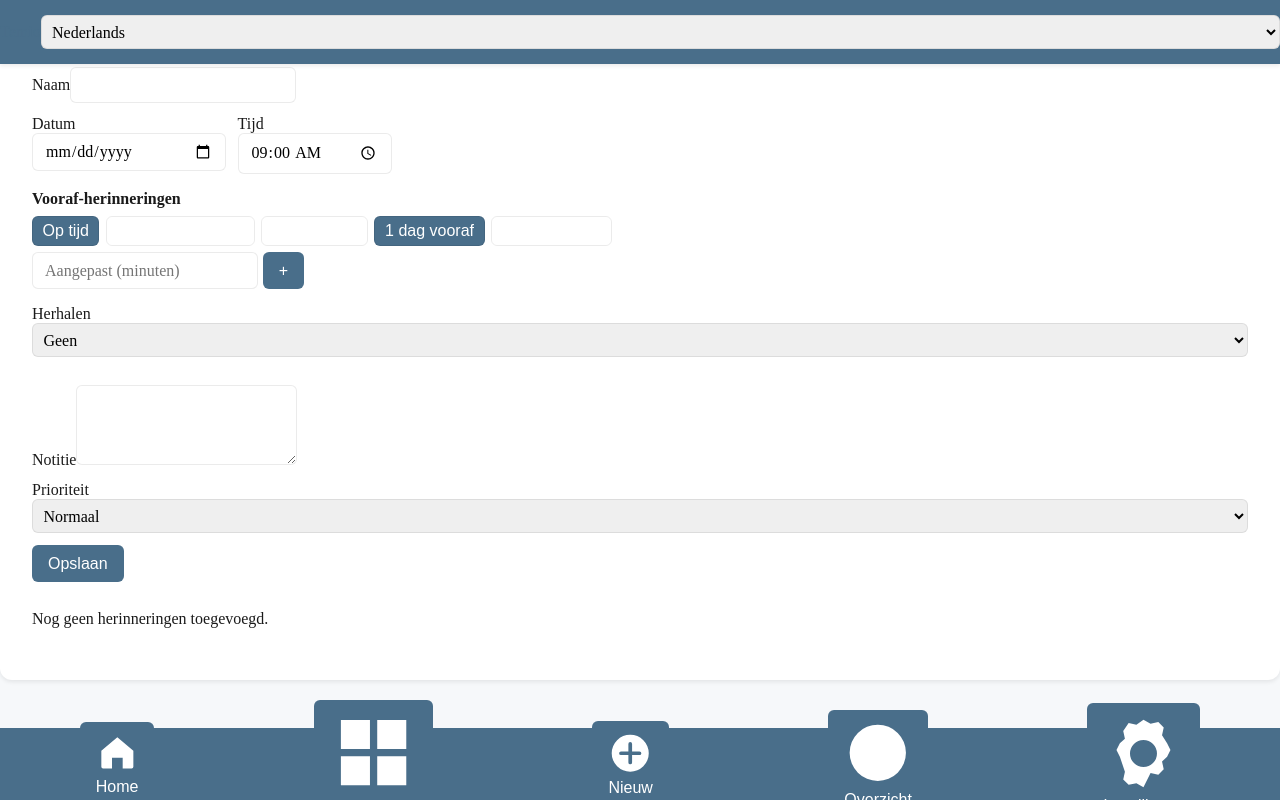
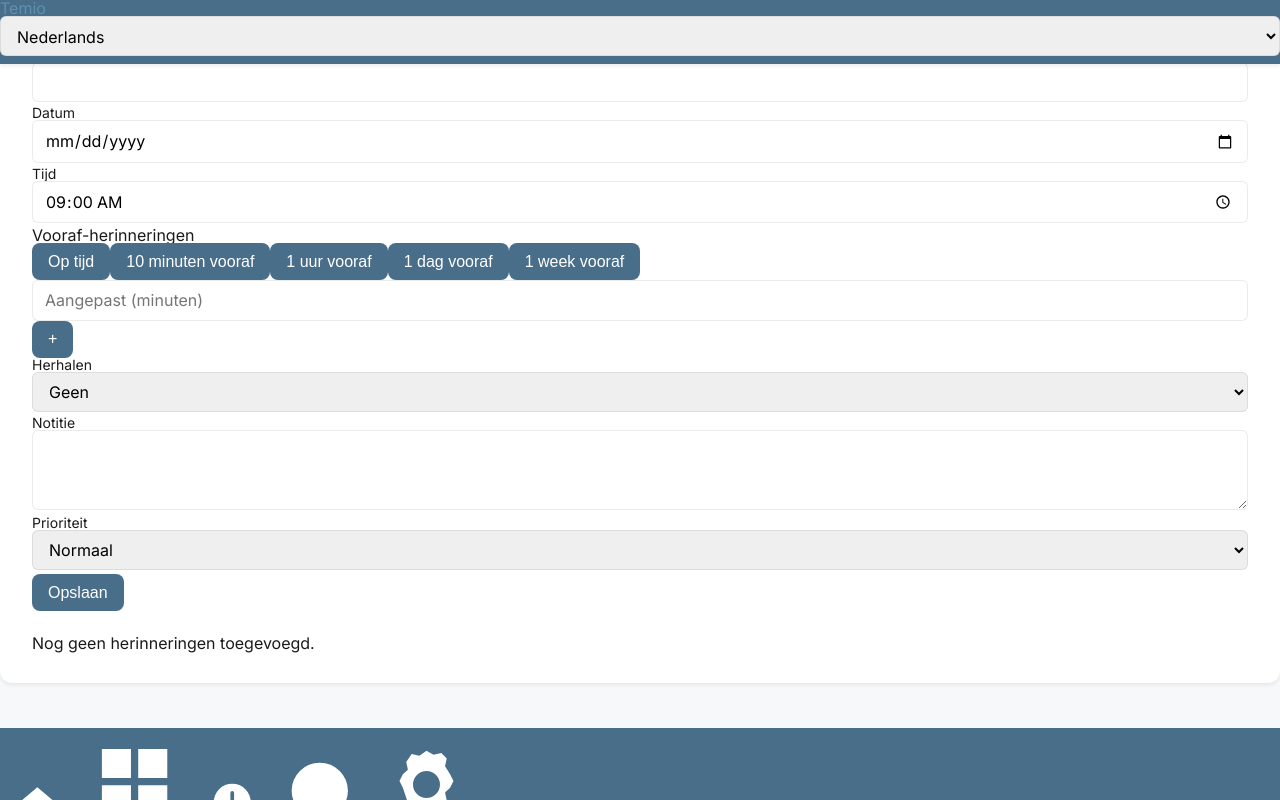
Before and after one commit to harrolds/temio, a React (Vite) app: page /diversen in a window 1280 px wide. Built offline with nearby package versions, Linux system fonts and the light colour scheme.

Commit message:
Update styles.css

```diff
--- a/src/styles.css
+++ b/src/styles.css
@@ -1,260 +1,252 @@
-/* ================================================================
-   Temio / Reminder App
-   Stylesheet – Base Layout & Structure
-   Precision & Pulse v2.1.4 – HeroClock fix + Home Icon size/fill
-   OPSCHOONVERSIE (redundanties verwijderd)
-   ================================================================ */
+/* ===========================================================
+   TEMIO – STYLES.CSS (Sprint 2.4 Batch A.4 CLEANUP)
+   Baseline-ID: TEMIO-241025-BL-A4CLEANUP
+   Beschrijving:
+     - Kernopmaak en basisstructuur van Temio
+     - Geen slide-framework (staat in styles.extra.css)
+     - Opschoning volgens CHE + FCAP++
+   =========================================================== */
 
-/* ================================================================
-   RESET & BASICS
-   ================================================================ */
-*,
-*::before,
-*::after { box-sizing: border-box; margin: 0; padding: 0; }
+/* ---------- 1. BASE RESET ---------------------------------- */
 
-html, body, #root {
-  height: 100%;
-  width: 100%;
-  font-family: var(--font-primary);
-  background-color: var(--color-bg);
-  color: var(--color-text);
+html, body, div, span, applet, object, iframe,
+h1, h2, h3, h4, h5, h6, p, blockquote, pre,
+a, abbr, acronym, address, big, cite, code,
+del, dfn, em, img, ins, kbd, q, s, samp,
+small, strike, strong, sub, sup, tt, var,
+b, u, i, center,
+dl, dt, dd, ol, ul, li,
+fieldset, form, label, legend,
+table, caption, tbody, tfoot, thead, tr, th, td,
+article, aside, canvas, details, embed,
+figure, figcaption, footer, header, hgroup,
+menu, nav, output, ruby, section, summary,
+time, mark, audio, video {
+  margin: 0;
+  padding: 0;
+  border: 0;
+  font-size: 100%;
+  font: inherit;
+  vertical-align: baseline;
+}
+
+/* HTML5 display-role reset for older browsers */
+article, aside, details, figcaption, figure,
+footer, header, hgroup, menu, nav, section {
+  display: block;
+}
+
+body {
+  line-height: 1;
+  font-family: "Inter", system-ui, sans-serif;
+  background: var(--color-bg, #f6f8fa);
+  color: var(--color-text, #1a1a1a);
+  min-height: 100vh;
   -webkit-font-smoothing: antialiased;
   -moz-osx-font-smoothing: grayscale;
 }
 
-main {
-  min-height: calc(100vh - 72px);
-  display: flex;
-  flex-direction: column;
-  padding: 0;
-  background: var(--color-bg);
+ol, ul { list-style: none; }
+blockquote, q { quotes: none; }
+blockquote::before, blockquote::after,
+q::before, q::after { content: ''; }
+table { border-collapse: collapse; border-spacing: 0; }
+
+/* ---------- 2. LINKS & INTERACTIONS ------------------------- */
+
+a {
+  color: var(--color-accent, #496e8a);
+  text-decoration: none;
+  transition: color 0.2s ease-in-out;
+}
+a:hover {
+  color: var(--color-accent-light, #5f8fb0);
 }
 
-section { width: 100%; margin: 0 auto; }
+/* ---------- 3. LAYOUT CONTAINERS ---------------------------- */
 
-/* ================================================================
-   TYPOGRAFIE
-   ================================================================ */
-h1, h2, h3, h4, h5, h6 {
-  font-family: var(--font-secondary);
-  font-weight: 600;
-  color: var(--color-heading);
+main {
+  display: block;
+  min-height: calc(100vh - var(--footer-height, 72px));
+  box-sizing: border-box;
 }
 
-p {
-  line-height: 1.6;
+.container {
+  width: 100%;
+  max-width: 1200px;
+  margin: 0 auto;
+  padding: 0 1rem;
+  box-sizing: border-box;
+}
+
+/* ---------- 4. GRID SYSTEM --------------------------------- */
+
+.grid {
+  display: grid;
+  gap: 1rem;
+}
+
+.grid-2 { grid-template-columns: repeat(2, 1fr); }
+.grid-3 { grid-template-columns: repeat(3, 1fr); }
+.grid-4 { grid-template-columns: repeat(4, 1fr); }
+
+@media (max-width: 768px) {
+  .grid-2, .grid-3, .grid-4 {
+    grid-template-columns: repeat(1, 1fr);
+  }
+}
+
+/* ---------- 5. BUTTONS ------------------------------------- */
+
+.btn {
+  display: inline-flex;
+  align-items: center;
+  justify-content: center;
+  border: none;
+  border-radius: var(--radius-md, 8px);
+  background: var(--color-accent, #496e8a);
+  color: #fff;
+  padding: 0.6rem 1rem;
+  font-size: 1rem;
+  cursor: pointer;
+  transition: background 0.2s ease-in-out;
+}
+.btn:hover {
+  background: var(--color-accent-light, #5f8fb0);
+}
+.btn:disabled {
+  opacity: 0.6;
+  cursor: not-allowed;
+}
+
+/* ---------- 6. FORMS --------------------------------------- */
+
+label {
+  display: block;
+  margin-bottom: 0.25rem;
+  font-size: 0.875rem;
+}
+
+input[type="text"],
+input[type="email"],
+input[type="password"],
+input[type="number"],
+input[type="date"],
+input[type="time"],
+select,
+textarea {
+  width: 100%;
+  padding: 0.5rem 0.75rem;
+  border: 1px solid var(--color-border, rgba(0, 0, 0, 0.1));
+  border-radius: var(--radius-sm, 6px);
+  box-sizing: border-box;
+  font-family: inherit;
+  font-size: 1rem;
+  line-height: 1.4;
+}
+
+textarea { resize: vertical; min-height: 80px; }
+
+input:focus,
+select:focus,
+textarea:focus {
+  outline: none;
+  border-color: var(--color-accent, #496e8a);
+  box-shadow: 0 0 0 2px rgba(73, 110, 138, 0.2);
+}
+
+/* ---------- 7. ALERTS & BADGES ------------------------------ */
+
+.alert {
+  padding: 0.75rem 1rem;
+  border-radius: var(--radius-md, 8px);
   margin-bottom: 1rem;
 }
-
-/* ================================================================
-   BUTTONS & LINKS (basis)
-   ================================================================ */
-button {
-  cursor: pointer;
-  border: none;
-  border-radius: var(--radius-sm);
-  font-weight: 500;
-  transition: background-color 0.2s ease, transform 0.15s ease;
+.alert-info {
+  background: #e5f0fa;
+  color: #1e3a56;
+}
+.alert-success {
+  background: #e9f7ec;
+  color: #204025;
+}
+.alert-error {
+  background: #fceaea;
+  color: #701c1c;
 }
 
-button:hover { transform: translateY(-1px); }
-
-a {
-  color: var(--color-accent);
-  text-decoration: none;
-  transition: color 0.2s ease;
+.badge {
+  display: inline-block;
+  padding: 0.25rem 0.5rem;
+  font-size: 0.75rem;
+  border-radius: var(--radius-sm, 6px);
+  background: var(--color-accent, #496e8a);
+  color: #fff;
 }
 
-a:hover { color: var(--color-accent-hover); }
+/* ---------- 8. CARDS --------------------------------------- */
 
-/* ================================================================
-   HERO CLOCK – TEMIO
-   ================================================================ */
-.hero-clock-zone {
-  background: var(--color-header-bg);
-  color: #fff;
-  text-align: center;
-  padding: 2rem 1rem 1.5rem;
-  margin-top: -0.75rem;
+.card {
+  background: var(--color-surface, #fff);
+  border-radius: var(--radius-lg, 12px);
+  box-shadow: var(--shadow-sm, 0 1px 2px rgba(0, 0, 0, 0.05));
+  padding: 1rem 1.25rem;
+  margin-bottom: 1rem;
+}
+.card h3 { margin-bottom: 0.5rem; }
+.card p { margin-bottom: 0; }
+
+/* ---------- 9. UTILITIES ----------------------------------- */
+
+.text-center { text-align: center; }
+.text-right { text-align: right; }
+
+.mt-1 { margin-top: 0.5rem; }
+.mt-2 { margin-top: 1rem; }
+.mt-3 { margin-top: 1.5rem; }
+
+.mb-1 { margin-bottom: 0.5rem; }
+.mb-2 { margin-bottom: 1rem; }
+.mb-3 { margin-bottom: 1.5rem; }
+
+.p-1 { padding: 0.5rem; }
+.p-2 { padding: 1rem; }
+.p-3 { padding: 1.5rem; }
+
+.rounded-sm { border-radius: var(--radius-sm, 6px); }
+.rounded-md { border-radius: var(--radius-md, 8px); }
+.rounded-lg { border-radius: var(--radius-lg, 12px); }
+
+/* ---------- 10. ANIMATIONS --------------------------------- */
+
+@keyframes fadeIn {
+  from { opacity: 0; }
+  to { opacity: 1; }
+}
+.fade-in { animation: fadeIn 0.3s ease-in; }
+
+@keyframes slideUp {
+  from { transform: translateY(10px); opacity: 0; }
+  to { transform: translateY(0); opacity: 1; }
+}
+.slide-up { animation: slideUp 0.4s ease-out; }
+
+/* ---------- 11. MISC --------------------------------------- */
+
+hr {
+  border: none;
+  border-top: 1px solid var(--color-border, rgba(0, 0, 0, 0.1));
+  margin: 1rem 0;
 }
 
-.hero-clock--temio {
-  max-width: 520px;
-  margin: 0 auto;
-  padding: 22px 18px 26px;
-  border-radius: 20px;
-  background: color-mix(in srgb, var(--color-header-bg) 80%, #fff 15%);
-}
-
-.hero-clock-face {
-  width: 210px;
-  height: 210px;
-  margin: 6px auto 10px;
-}
-
-.hero-clock-svg {
-  width: 100%;
-  height: 100%;
+img {
+  max-width: 100%;
+  height: auto;
   display: block;
 }
 
-/* digitale tijd + subtitel */
-.hero-clock-digital {
-  font-family: var(--font-secondary);
-  font-weight: 500;
-  letter-spacing: 0.02em;
-  font-variant-numeric: tabular-nums;
-  font-size: 2.2rem;
-  margin-top: 8px;
-  color: #fff;
-}
+.hidden { display: none !important; }
 
-.hero-clock-subtitle {
-  font-family: var(--font-primary);
-  font-size: 1.15rem;
-  color: rgba(255, 255, 255, 0.9);
-}
-
-/* ---- Belangrijk: GEEN fill overschrijven op de wijzerplaat ---- */
-.hero-clock-svg circle[stroke],
-.hero-clock-svg line[stroke],
-.hero-clock-svg .hands line {
-  stroke: color-mix(in srgb, var(--color-header-bg) 100%, #000 18%);
-}
-
-.hero-clock-svg .hands circle {
-  fill: color-mix(in srgb, var(--color-header-bg) 100%, #000 18%);
-}
-
-/* ================================================================
-   AANKOMENDE HERINNERINGEN
-   ================================================================ */
-.tasklist {
-  background: transparent;
-  margin: 1.5rem 0;
-  padding: 0;
-}
-
-.tasklist__header {
-  display: flex;
-  align-items: baseline;
-  justify-content: space-between;
-  padding: 0 0 0.5rem 0;
-}
-
-.tasklist__title {
-  font-size: 1rem;
-  color: var(--color-heading);
-}
-
-.tasklist__count {
-  font-variant-numeric: tabular-nums;
-  color: var(--color-muted);
-}
-
-.tasklist__list {
-  list-style: none;
-  display: grid;
-  grid-template-columns: 1fr;
-  gap: 0.75rem;
-}
-
-.tasklist__item {
-  background: var(--temio-color-tile);
-  border-radius: 0.75rem;
-  border: 1px solid var(--color-border);
- /* box-shadow: var(--temio-shadow-light); */
-}
-
-.tasklist__link {
-  display: block;
-  padding: 0.9rem 1rem;
-  color: var(--color-text);
-  text-decoration: none;
-}
-
-.tasklist__name {
-  font-weight: 600;
-  color: var(--color-heading);
-}
-
-.tasklist__date {
-  font-variant-numeric: tabular-nums;
-  color: var(--color-muted);
-}
-
-.tasklist__meta {
-  margin-top: 0.25rem;
-  opacity: 0.7;
-  font-weight: 500;
-}
-
-/* ================================================================
-   FORMS
-   ================================================================ */
-.reminder-form label {
-  display: block;
-  margin-bottom: 0.75rem;
-}
-
-.date-time-row {
-  display: flex;
-  gap: 0.75rem;
-}
-
-.date-time-row input { width: 100%; }
-
-.offsets { margin-bottom: 1rem; }
-
-.offsets .label {
-  font-weight: 600;
-  margin-bottom: 0.3rem;
-}
-
-.offset-buttons {
-  display: flex;
-  flex-wrap: wrap;
-  gap: 0.4rem;
-}
-
-.offset-buttons button {
-  padding: 0.3rem 0.6rem;
-  border-radius: 6px;
-  border: 1px solid var(--color-border);
-  background: var(--temio-color-chip);
-  cursor: pointer;
-}
-
-.offset-buttons button.active {
-  background: var(--color-accent);
-  color: #fff;
-}
-
-.offset-custom {
-  margin-top: 0.4rem;
-  display: flex;
-  gap: 0.3rem;
-}
-
-.repeat-picker {
-  display: flex;
-  flex-direction: column;
-  gap: 0.5rem;
-  margin-bottom: 1rem;
-}
-
-select { width: 100%; padding: 0.4rem; }
-
-/* ================================================================
-   MISC UTILITIES
-   ================================================================ */
-.has-fixed-footer { padding-bottom: 5.5rem; }
-
-.fade-in {
-  animation: fadeInUp 0.4s both;
-}
-
-@keyframes fadeInUp {
-  from { opacity: 0; transform: translateY(4px); }
-  to { opacity: 1; transform: translateY(0); }
-}
+/* ===========================================================
+   END OF FILE
+   =========================================================== */
```
